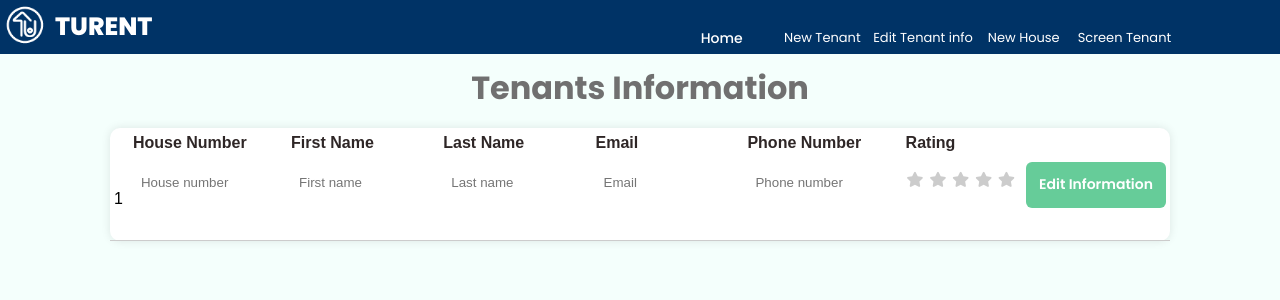
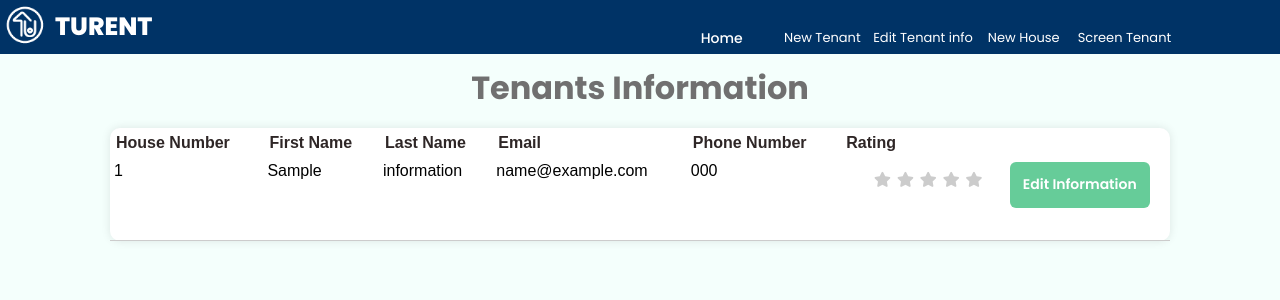
Before and after one commit to Laban254/TuRent_community, a Flask app: page /edit_tenant_info in a window 1280 px wide. Shown: the top 300 px of the page. Run offline with Flask 2, Linux system fonts and the light colour scheme; tables that the repository leaves empty hold one stand-in row (values such as "Sample post").

Commit message:
change of the information display design and also inclusion of the information of all the tenants

```diff
--- a/app/templates/tenants.html
+++ b/app/templates/tenants.html
@@ -5,7 +5,6 @@
     <h1 class="header_tenants">Tenants Information</h1>
     <table>
         <tr>
-            <th></th>
             <th>House Number</th>
             <th>First Name</th>
             <th>Last Name</th>
@@ -14,13 +13,13 @@
             <th>Rating</th>
             <th></th>
         </tr>
+        {%for tenant in tenants %}
         <tr>
-            <td class="number-column">1</td>
-            <td><input type="text" id="houseNumber" class="tenant_text" name="houseNumber" placeholder="House number" required></td>
-            <td><input type="text" id="firstName" class="tenant_text" name="firstName" placeholder="First name"  required></td>
-            <td><input type="text" id="lastName"  class="tenant_text" name="lastName" placeholder="Last name" required></td>
-            <td><input type="email" id="email" class="tenant_email" name="email" placeholder="Email" required></td>
-            <td><input type="tel" id="phoneNumber" class="tenant_tel" name="phoneNumber"  placeholder="Phone number" required></td>
+            <td>{{tenant.house_id}}</td>
+            <td>{{tenant.name.split(' ')[0]}}</td>
+            <td>{{tenant.name.split(' ')[1]}}</td>
+            <td>{{tenant.email}}</td>
+            <td>{{tenant.phone_number}}</td>
             <td>
                 <div class="rating">
                     <input type="radio" id="star1" name="rating" value="" required>
@@ -37,6 +36,7 @@
             </td>
             <td class="edit-button_tenants"><button class="tenants_button">Edit Information</button></td>
         </tr>
+        {%endfor%}
     </table>
 </div>
 
```
